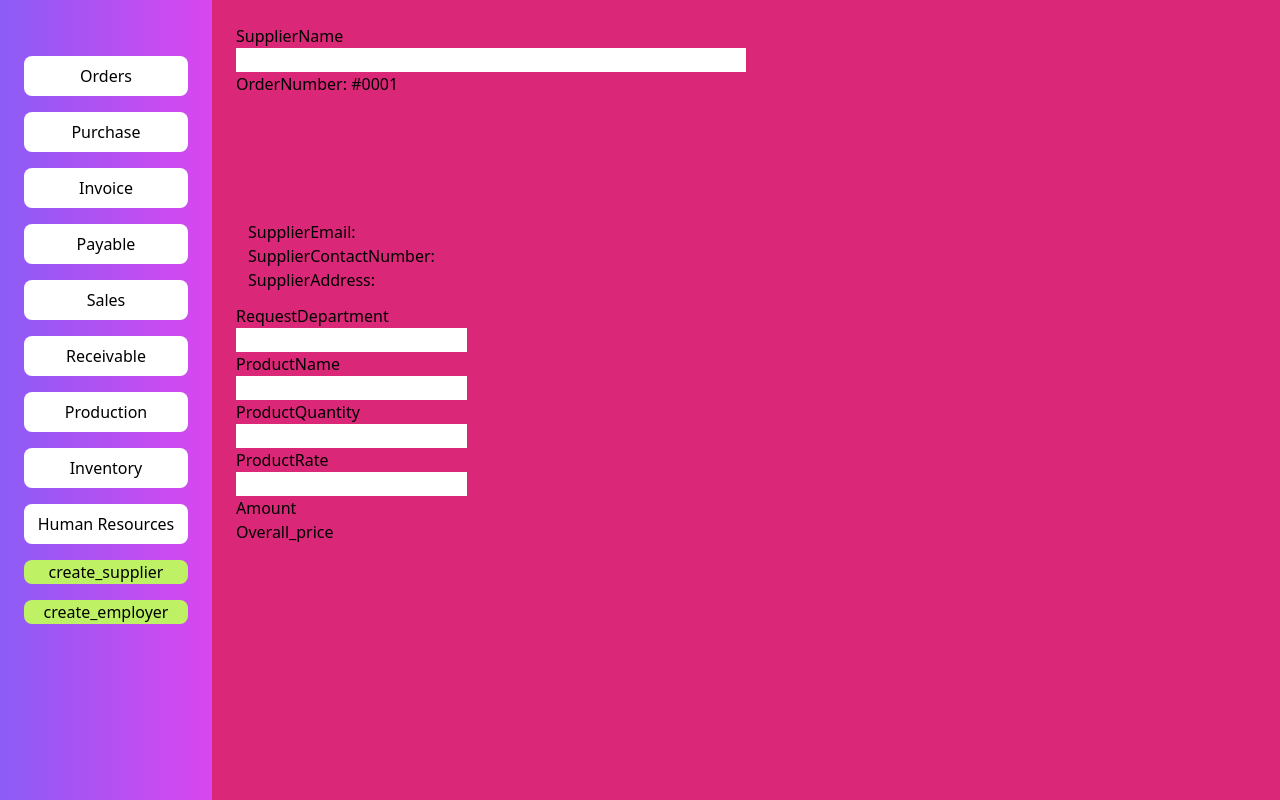
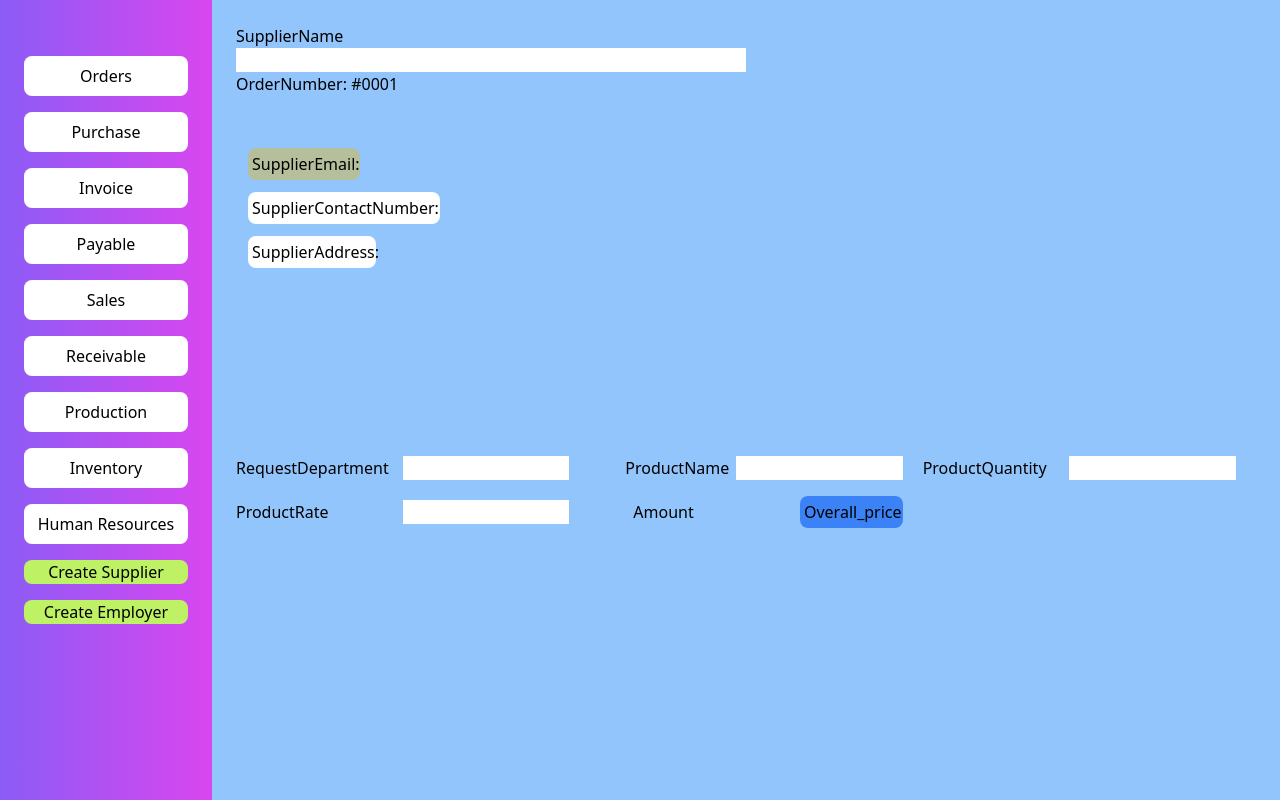
Before and after one commit to maharajafz03/ERP_software, a Next.js app in the folder Client/: page /Sidebar in a window 1280 px wide. Built offline with nearby package versions, Linux system fonts and the light colour scheme.

Commit message:
[Layout_work_done]

```diff
--- /dev/null
+++ b/Client/app/Sidebar/components/Popupemployer.tsx
@@ -0,0 +1,17 @@
+import React from "react";
+
+interface PopupemployerProps {
+    onClose: () => void;
+}
+
+const Popupemployer: React.FC<PopupemployerProps> = ({ onClose }) => {
+    return (
+        <div className="bg-white p-6 rounded-lg shadow-lg">
+            <button onClick={onClose}>Close</button>
+            <h1 className="text-xl font-bold">Hello</h1>
+
+        </div>
+    );
+};
+
+export default Popupemployer;
--- /dev/null
+++ b/Client/app/Sidebar/components/Popupsupplier.tsx
@@ -0,0 +1,17 @@
+import React from "react";
+
+interface PopupsupplierProps {
+    onClose: () => void;
+}
+
+const Popupsupplier: React.FC<PopupsupplierProps> = ({ onClose }) => {
+    return (
+        <div className="bg-white p-6 rounded-lg shadow-lg">
+            <button onClick={onClose}>Close</button>
+            <h1 className="text-xl font-bold">Hello</h1>
+            {/* Additional popup content can go here */}
+        </div>
+    );
+};
+
+export default Popupsupplier;
--- a/Client/app/Sidebar/page.tsx
+++ b/Client/app/Sidebar/page.tsx
@@ -1,4 +1,4 @@
-"use client"
+"use client";
 
 import { useState } from "react";
 import Sales from "../components/Sales";
@@ -10,18 +10,35 @@ import Production from "../components/Production";
 import Inventory from "../components/Inventory";
 import Human from "../components/HumanResources";
 import Orders from "../components/Orders";
-import Link from "next/link";
+import Popupemployer from "./components/Popupemployer";
+import Popupsupplier from "./components/Popupsupplier";
 
 const Service = () => {
-    // State to track the active component
     const [activeWorkspace, setActiveWorkspace] = useState("orders");
+    const [popup, setPopup] = useState(false);
+    const [popupSupplier, setPopupSupplier] = useState(false);
 
-    // Handler to change the active workspace
     const handleWorkspaceChange = (workspace: string) => {
         setActiveWorkspace(workspace);
     };
 
-    // Render different component based on the active workspace
+    const handleEmployer = () => {
+        setPopup(true);
+    };
+
+    const closeemployer = () => {
+        setPopup(false)
+    }
+
+    const handleSupplier = () => {
+        setPopupSupplier(true);
+    };
+
+
+    const closesupplier = () => {
+        setPopupSupplier(false)
+    }
+
     const renderWorkspace = () => {
         switch (activeWorkspace) {
             case "orders":
@@ -49,81 +66,88 @@ const Service = () => {
 
     return (
         <div className="flex h-screen">
-            {/* Sidebar Menu */}
             <div className="bg-gradient-to-r from-violet-500 to-fuchsia-500 w-[20%]">
                 <div className="p-6 mt-8 overflow-auto">
                     <ul className="space-y-4">
-                        {/* Set onClick to change the active workspace */}
                         <li
-                            className="bg-white p-2 text-center rounded-lg"
+                            className="bg-white p-2 text-center rounded-lg cursor-pointer"
                             onClick={() => handleWorkspaceChange("orders")}
                         >
                             Orders
                         </li>
                         <li
-                            className="bg-white p-2 text-center rounded-lg"
+                            className="bg-white p-2 text-center rounded-lg cursor-pointer"
                             onClick={() => handleWorkspaceChange("purchase")}
                         >
                             Purchase
                         </li>
                         <li
-                            className="bg-white p-2 text-center rounded-lg"
+                            className="bg-white p-2 text-center rounded-lg cursor-pointer"
                             onClick={() => handleWorkspaceChange("invoice")}
                         >
                             Invoice
                         </li>
                         <li
-                            className="bg-white p-2 text-center rounded-lg"
+                            className="bg-white p-2 text-center rounded-lg cursor-pointer"
                             onClick={() => handleWorkspaceChange("payable")}
                         >
                             Payable
                         </li>
                         <li
-                            className="bg-white p-2 text-center rounded-lg"
+                            className="bg-white p-2 text-center rounded-lg cursor-pointer"
                             onClick={() => handleWorkspaceChange("sales")}
                         >
                             Sales
                         </li>
                         <li
-                            className="bg-white p-2 text-center rounded-lg"
+                            className="bg-white p-2 text-center rounded-lg cursor-pointer"
                             onClick={() => handleWorkspaceChange("recivable")}
                         >
                             Receivable
                         </li>
                         <li
-                            className="bg-white p-2 text-center rounded-lg"
+                            className="bg-white p-2 text-center rounded-lg cursor-pointer"
                             onClick={() => handleWorkspaceChange("production")}
                         >
                             Production
                         </li>
                         <li
-                            className="bg-white p-2 text-center rounded-lg"
+                            className="bg-white p-2 text-center rounded-lg cursor-pointer"
                             onClick={() => handleWorkspaceChange("inventory")}
                         >
                             Inventory
                         </li>
                         <li
-                            className="bg-white p-2 text-center rounded-lg"
+                            className="bg-white p-2 text-center rounded-lg cursor-pointer"
                             onClick={() => handleWorkspaceChange("human")}
                         >
                             Human Resources
                         </li>
-                        <div className="bg-lime-300 rounded-lg text-center
-                        ">
-                        <button>create_supplier</button>
+                        <div className="bg-lime-300 rounded-lg text-center">
+                            <button onClick={handleSupplier}>Create Supplier</button>
                         </div>
                         <div className="bg-lime-300 rounded-lg text-center">
-                        <button>create_employer</button>
+                            <button onClick={handleEmployer}>Create Employer</button>
                         </div>
                     </ul>
                 </div>
             </div>
 
-            {/* Main Content */}
-            <div className="p-6 bg-pink-600 overflow-auto w-full">
-                {/* Render the selected workspace */}
+            <div className="p-6 bg-blue-300 overflow-auto w-full">
                 {renderWorkspace()}
             </div>
+
+            {popup && (
+                <div className="fixed inset-0 flex items-center justify-center bg-black bg-opacity-50">
+                    <Popupemployer onClose={closeemployer}/>
+                </div>
+            )}
+
+            {popupSupplier && (
+                <div className="fixed inset-0 flex items-center justify-center bg-black bg-opacity-50">
+                    <Popupsupplier onClose={closesupplier} />
+                </div>
+            )}
         </div>
     );
 };
--- a/Client/app/components/Orders.tsx
+++ b/Client/app/components/Orders.tsx
@@ -11,22 +11,22 @@ const Orders = () => {
             <input type="text" className="w-1/2"/>
             <h3>OrderNumber: #0001</h3>
             </div>
-            <div className="mt-28 p-3">
-            <p>SupplierEmail:</p>
-            <p>SupplierContactNumber:</p>
-            <p>SupplierAddress:</p>
+            <div className="mt-10 flex-1 flex-col space-y-3 p-3">
+            <p className="bg-yellow-500 bg-opacity-40 rounded-lg w-28 p-1">SupplierEmail:</p>
+            <p className="bg-white rounded-lg w-48 p-1">SupplierContactNumber:</p>
+            <p className="bg-white rounded-lg w-32 p-1">SupplierAddress:</p>
             </div>
-            <div>
-            <p>RequestDepartment</p>
+            <div className="grid grid-cols-6 gap-y-4 items-center mr-5 mt-44">
+            <p >RequestDepartment</p>
             <input type="text"></input>
-                <p>ProductName</p>
+                <p className="ml-14">ProductName</p>
                 <input type="text"></input>
-                <p>ProductQuantity</p>
+                <p className="ml-5">ProductQuantity</p>
                 <input type="text"></input>
                 <p>ProductRate</p>
                 <input type="text"></input>
-                <p>Amount</p>
-                <h3>Overall_price</h3>
+                <p className="ml-16">Amount</p>
+                <h3 className="ml-16 bg-blue-500 p-1 rounded-lg">Overall_price</h3>
             </div>
         </div>
     </div>
--- a/Client/app/components/Purchase.tsx
+++ b/Client/app/components/Purchase.tsx
@@ -1,11 +1,41 @@
 
 
-const Sales  = () => {
+const Purchase = () => {
     return (
     <div>
-        <input type="text"></input>
+            <div>
+        <div>
+            <div className="justify-end flex">
+            <h5 className="mr-10">SupplierName</h5>
+            <input type="text" className="w-[25%]"/>
+            </div>
+            <div>
+            <h3 className="mt-11 justify-end flex">OrderNumber: #0001</h3>
+            </div>
+
+            <div className="mb-20 flex-1 flex-col space-y-6 p-3">
+            <p className="bg-white rounded-lg w-28 p-1">SupplierEmail:</p>
+            <p className="bg-white rounded-lg w-48 p-1">SupplierContactNumber:</p>
+            <p className="bg-white rounded-lg w-32 p-1">SupplierAddress:</p>
+            </div>
+            <div className="mb-20 p-3 mr-5">
+                <div className="grid grid-cols-6 gap-y-4 items-center">
+            <p>RequestDepartment</p>
+            <input type="text"></input>
+                <p>ProductName</p>
+                <input type="text"></input>
+                <p>ProductQuantity</p>
+                <input type="text"></input>
+                <p>ProductRate</p>
+                <input type="text"></input>
+                <p>Amount</p>
+                <h3>Overall_price</h3>
+            </div>
+            </div>
+        </div>
+    </div>
     </div>
     )
 }
 
-export default Sales;
+export default Purchase;
--- a/Client/app/components/Services.tsx
+++ b/Client/app/components/Services.tsx
@@ -16,7 +16,7 @@ const Service = () => {
     return (
         <div className=" flex h-screen">
 
-            <div className=" bg-red-400">
+            <div className=" bg-red-100">
                 <div className="p-6 mt-8 overflow-auto">
                 <ul className="space-y-4">
 
--- a/Client/app/page.tsx
+++ b/Client/app/page.tsx
@@ -1,9 +1,8 @@
-import Service from "./components/Services";
 
 export default function Home() {
   return (
     <div className="">
-    <Service/>
+    <h1>Welcome</h1>
     </div>
   );
 }
```
Also changed, not shown: Client/app/components/Invoice.tsx (+22 -18 lines).
